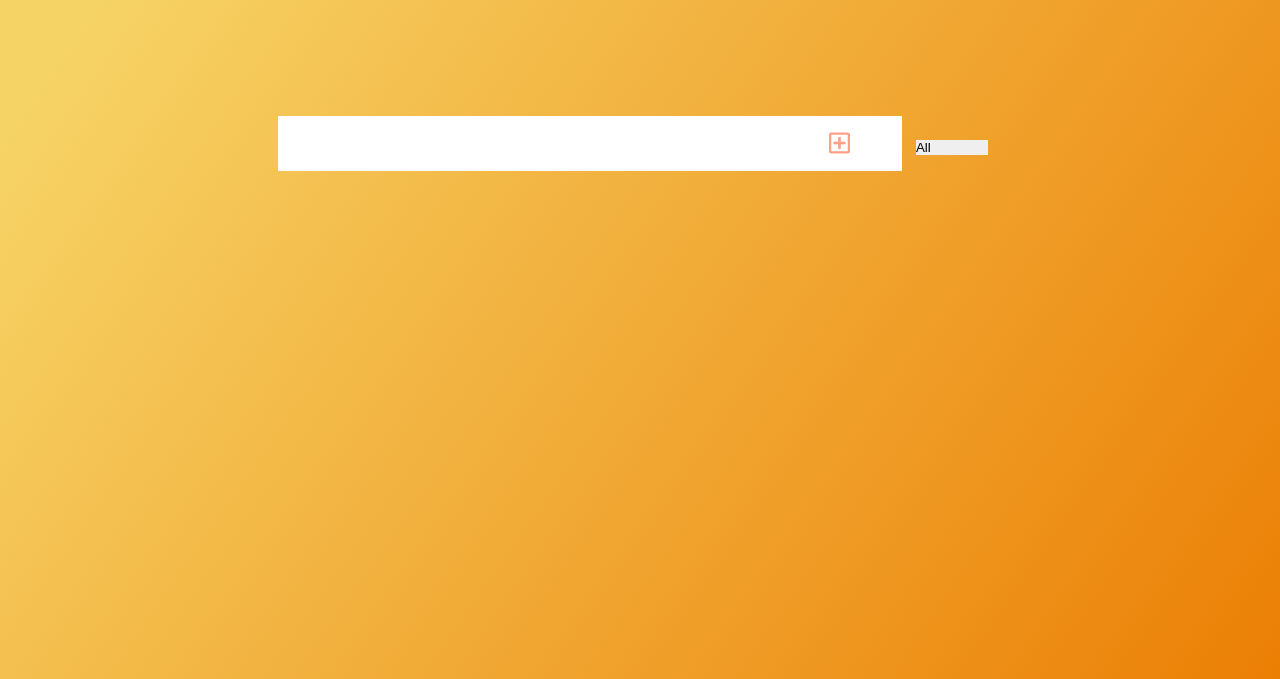
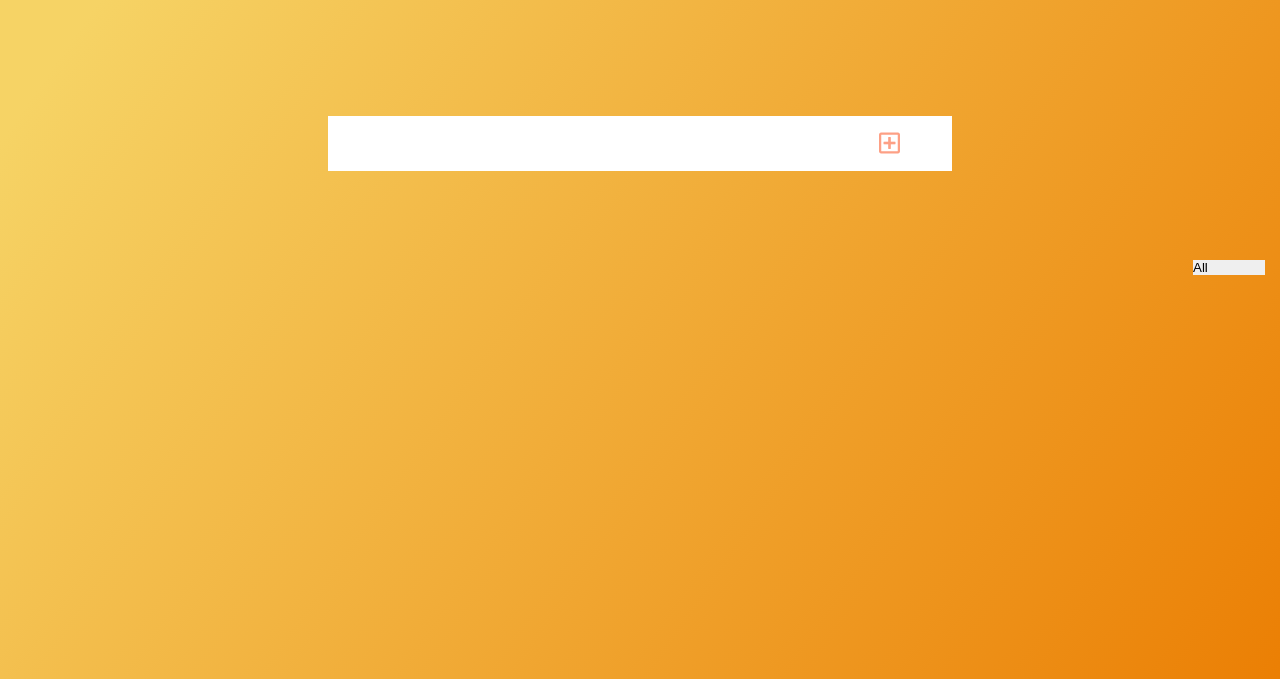
Before and after one commit to cyber-leo233/todoList, a plain HTML site: page index.html in a window 1280 px wide. Shown: the part 121-800 px from the top of the page. Drawn offline with Linux system fonts and the light colour scheme.

Commit message:
changed linear bg and added select tag

```diff
--- a/style.css
+++ b/style.css
@@ -23,6 +23,7 @@ header,form {
   text-align: center;
   overflow: hidden;
   margin:0 auto 1em auto;
+  position: relative;
 
 
 
@@ -70,7 +71,11 @@ select {
 
 }
 .select {
- width:100px;
+
+ position: fixed;
+ bottom:50%;
+ right:15px;
+
 
 }
 /*Parent div*/
```
